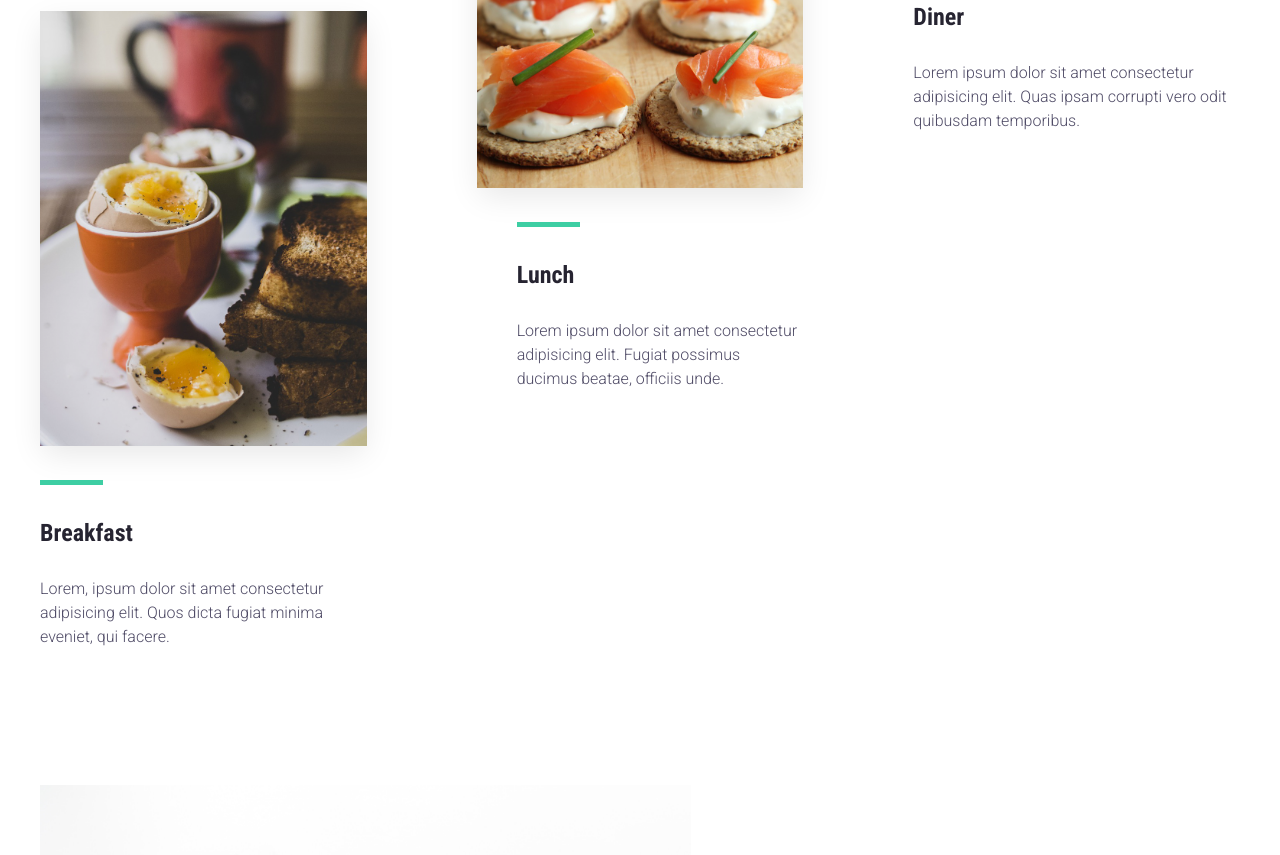
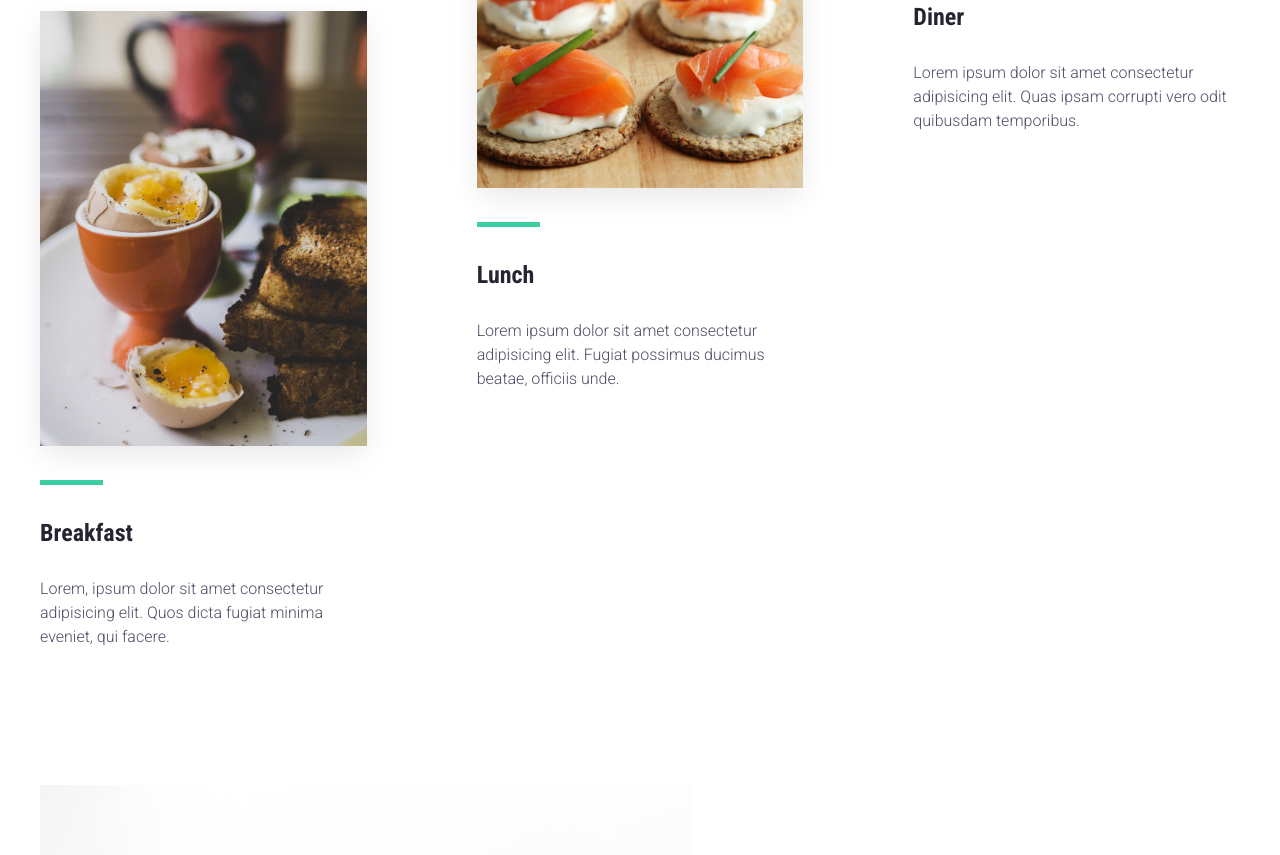
Before and after one commit to madew/food-serving, a website built with webpack: page src/index.html in a window 1280 px wide. Shown: the part 1505-2360 px from the top of the page. Built offline with nearby package versions, Linux system fonts and the light colour scheme.

Commit message:
Fixed heading centering issue

```diff
--- a/src/assets/css/modules/_featured-food.scss
+++ b/src/assets/css/modules/_featured-food.scss
@@ -13,6 +13,7 @@
     margin-bottom: 40px;
 
     @include atLarge {
+      text-align: left;
       grid-column: 1 / 3;
       grid-row: 1 / 2;
       max-width: 60%;
@@ -80,7 +81,7 @@
         display: block;
         flex-direction: unset;
         justify-content: unset;
-        padding-right: 0px;
+        padding-left: 0px;
       }
     }
   }
--- a/src/assets/css/modules/_header.scss
+++ b/src/assets/css/modules/_header.scss
@@ -66,11 +66,13 @@
     justify-content: center;
     max-width: none;
     align-items: center;
+    text-align: center;
 
     @include atLarge {
       height: calc(100vh - 150px);
       max-width: 400px;
       align-items: flex-start;
+      text-align: left;
     }
 
     & .btn {
--- a/src/assets/css/modules/_headings.scss
+++ b/src/assets/css/modules/_headings.scss
@@ -3,10 +3,8 @@
   font-weight: 700;
   font-size: 2.2rem;
   color: $mainBlack;
-  text-align: center;
 
   @include atLarge {
-    text-align: left;
     font-size: 2rem;
   }
 
--- a/src/assets/css/modules/_text.scss
+++ b/src/assets/css/modules/_text.scss
@@ -4,10 +4,8 @@
   font-weight: 300;
   line-height: 1.5;
   font-size: 1.3rem;
-  text-align: center;
 
   @include atLarge {
     font-size: 1rem;
-    text-align: left;
   }
 }
```
